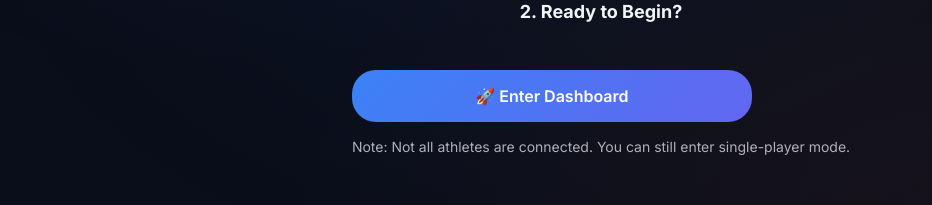
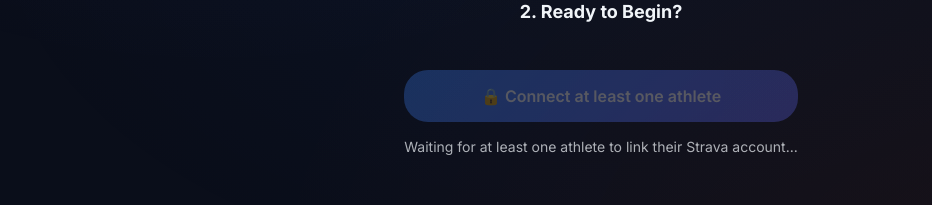
Before and after one commit to sriniwas512/triathlon-tracker, a React (Vite) app in the folder frontend/: page /login in a window 1280 px wide. Shown: the part 494-699 px from the top of the page, without its empty margins (39-971 px from the left). Built offline with nearby package versions, Linux system fonts and the light colour scheme; no server answers.

Commit message:
Require at least one connected player to enter dashboard

```diff
--- a/frontend/src/pages/LoginPage.jsx
+++ b/frontend/src/pages/LoginPage.jsx
@@ -138,14 +138,17 @@ export default function LoginPage() {
                 <div className="login-proceed">
                     <button
                         className="btn btn-proceed"
+                        disabled={players.filter(p => p.status === 'connected').length === 0}
                         onClick={() => navigate('/dashboard')}
                         style={{ width: '100%', maxWidth: '400px' }}
                     >
-                        🚀 Enter Dashboard
+                        {players.filter(p => p.status === 'connected').length === 0 ? '🔒 Connect at least one athlete' : '🚀 Enter Dashboard'}
                     </button>
                     {!allConnected && (
                         <p className="login-detail" style={{ marginTop: '16px', textAlign: 'center', fontSize: '14px', opacity: 0.7 }}>
-                            Note: Not all athletes are connected. You can still enter single-player mode.
+                            {players.filter(p => p.status === 'connected').length === 0
+                                ? 'Waiting for at least one athlete to link their Strava account...'
+                                : 'Note: Not all athletes are connected. You can still enter single-player mode.'}
                         </p>
                     )}
                 </div>
```
